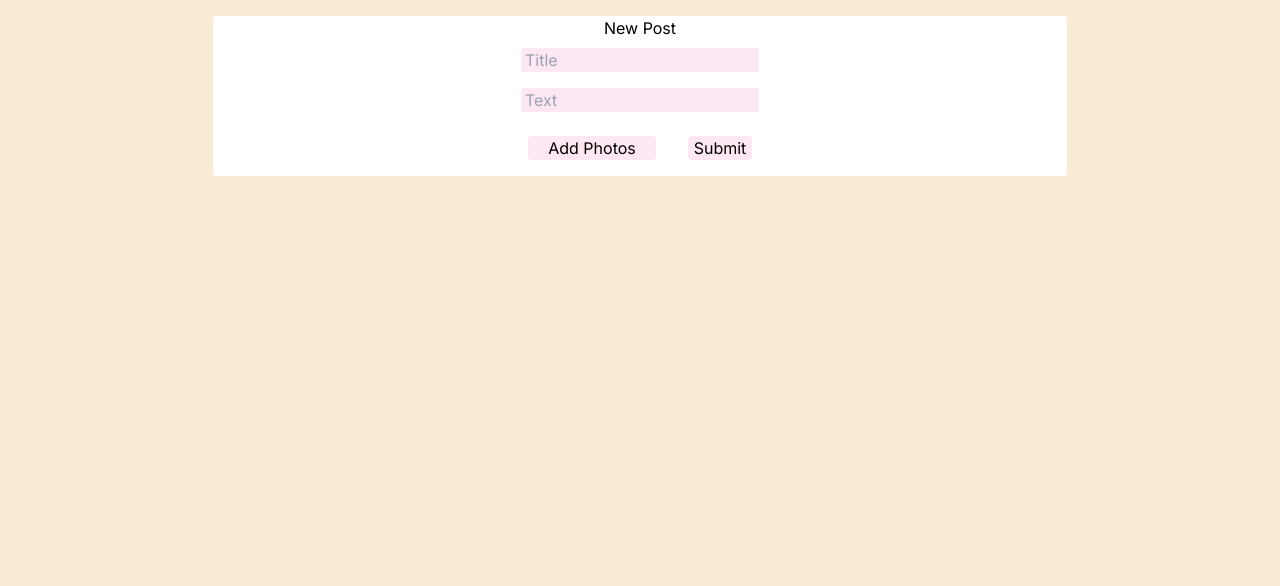
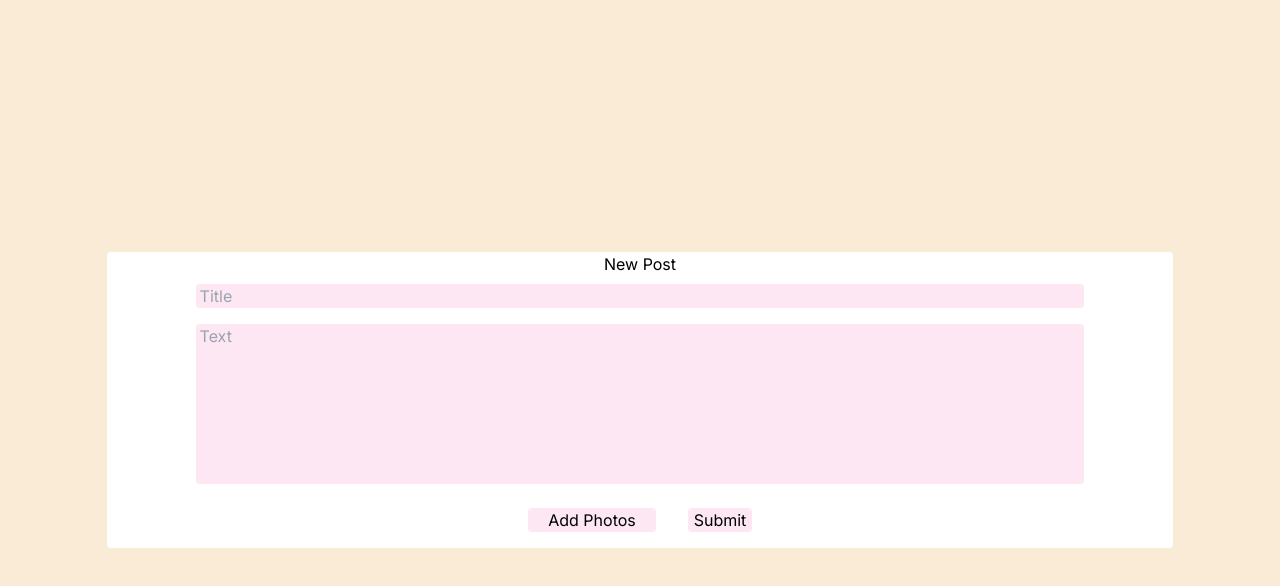
Before and after one commit to dhruv-gambhir/thismatters, a Next.js app: page /newpost in a window 1280 px wide. Shown: the top 586 px of the page. Built offline with nearby package versions, Linux system fonts and the light colour scheme.

Commit message:
sidebar fixed

```diff
--- a/app/messages/page.js
+++ b/app/messages/page.js
@@ -2,9 +2,13 @@
 
 export default function Messages() {
     return (
-        <div className="min-h-screen flex flex-row ml-48">
+        <div className="min-h-screen flex flex-row">
             <SideBar />
-            <h1>Messages</h1>
+            <div className="w-1/6" />
+            <div className="flex flex-col items-center overflow-y-auto w-5/6">
+
+                <h1>Messages</h1>
+            </div>
         </div>
     );
 }
--- a/app/newpost/page.js
+++ b/app/newpost/page.js
@@ -1,16 +1,17 @@
 export default function NewPost() {
     return (
-        <main className="flex h-full items-center justify-center">
-            <form className="bg-white w-8/12 m-4 rounded flex flex-col justify-center items-center">
+        <main className="flex min-h-screen items-center justify-center">
+            <form className="bg-white h-full w-5/6 m-4 rounded flex flex-col justify-center items-center">
                 <h3>New Post</h3>
                 <input
                     type="title"
                     placeholder="Title"
-                    className="m-2 bg-pink-100 rounded pl-1"></input>
-                <input
-                    type="text"
-                    placeholder="Text"
-                    className="m-2 bg-pink-100 rounded pl-1"></input>
+                    className="m-2 bg-pink-100 rounded pl-1 w-5/6"></input>
+                <textarea
+    placeholder="Text"
+    className="m-2 bg-pink-100 rounded pl-1 w-5/6 h-40"
+></textarea>
+
                 <div className="flex flex-row">
                     <button className="bg-pink-100 w-32 m-4 rounded">
                         Add Photos
--- a/app/page.js
+++ b/app/page.js
@@ -14,32 +14,38 @@
     return null;
   }
   return (
-        <div className="min-h-screen grid grid-cols-12">
-            <SideBar className="col-span-2" />
-            <div className="min-h-screen col-span-10 flex flex-col items-center overflow-y-auto ml-48">
-                <div className=""></div>
+    <main className="min-h-screen flex flex-row">
+      <SideBar />
+      <div className="w-1/6" />
+      <div className="flex items-center w-5/6">
+        <div className="flex flex-col items-center overflow-y-auto w-full h-full">
           <div className="flex flex-row">
             <h1 className="font-bold m-4 ">Home</h1>
           </div>
           <button
             className="h-10/12 w-10/12 border-dashed border-2 border-black rounded"
-                    onClick={() => router.push("/newpost")}>
+            onClick={() => router.push("/newpost")}
+          >
             + Add Post
           </button>
           <Post
             username="dhhrooov"
             textContent="Hello this is dhruv. This is my diwali post."
-                    imgSource="/images/1.jpg"></Post>
+            imgSource="/images/1.jpg"
+          ></Post>
 
           <Post
             username="vansh"
             textContent="Hello this is vansh. Idk why im posting this."
-                    imgSource="/home.png"></Post>
+            imgSource="/home.png"
+          ></Post>
           <Post
             username="cat_account"
             textContent="i am posting a sad cat"
-                    imgSource="/sadcat.gif"></Post>
+            imgSource="/sadcat.gif"
+          ></Post>
         </div>
       </div>
+    </main>
   );
 }
--- a/package.json
+++ b/package.json
@@ -11,6 +11,7 @@
   "dependencies": {
     "@nextui-org/input": "^2.2.1",
     "@vercel/postgres": "^0.8.0",
+    "create-next-app": "^14.2.4",
     "firebase": "^10.12.2",
     "next": "14.2.4",
     "react": "^18",
```
Also changed, not shown: 1 other file (tests, documents, lock files or other folders). Lines whose indentation alone changed are shown as unchanged.
